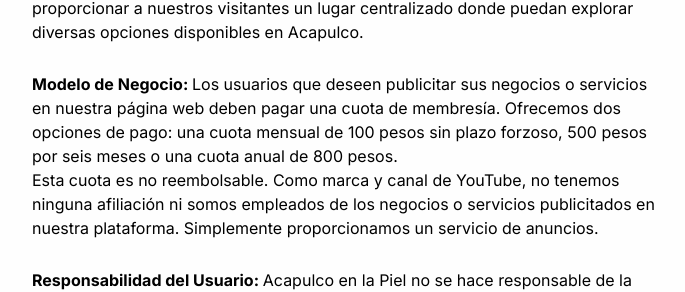
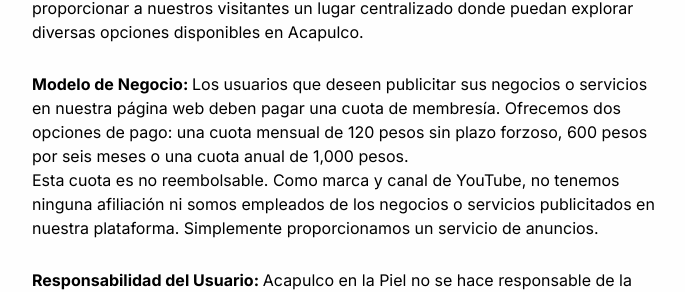
Before and after one commit to davehernandez92/acapulco-enla-piel, a Next.js app: page /terminos in a window 1280 px wide. Shown: the part 729-1021 px from the top of the page, without its empty margins (296-981 px from the left). Built offline with nearby package versions, Linux system fonts and the light colour scheme.

Commit message:
updated costs

```diff
--- a/app/terminos/page.js
+++ b/app/terminos/page.js
@@ -15,7 +15,7 @@
                         <span className='font-semibold'>Descripción del Servicio: </span>Acapulco en la Piel es una plataforma en línea dedicada a la publicidad de servicios y negocios ubicados en Acapulco. Nuestro objetivo es proporcionar a nuestros visitantes un lugar centralizado donde puedan explorar diversas opciones disponibles en Acapulco.
                     </li>
                     <li>
-                    <span className='font-semibold'>Modelo de Negocio: </span> Los usuarios que deseen publicitar sus negocios o servicios en nuestra página web deben pagar una cuota de membresía. Ofrecemos dos opciones de pago: una cuota mensual de 100 pesos sin plazo forzoso, 500 pesos por seis meses o una cuota anual de 800 pesos. <br/>Esta cuota es no reembolsable. Como marca y canal de YouTube, no tenemos ninguna afiliación ni somos empleados de los negocios o servicios publicitados en nuestra plataforma. Simplemente proporcionamos un servicio de anuncios.</li>
+                    <span className='font-semibold'>Modelo de Negocio: </span> Los usuarios que deseen publicitar sus negocios o servicios en nuestra página web deben pagar una cuota de membresía. Ofrecemos dos opciones de pago: una cuota mensual de 120 pesos sin plazo forzoso, 600 pesos por seis meses o una cuota anual de 1,000 pesos. <br/>Esta cuota es no reembolsable. Como marca y canal de YouTube, no tenemos ninguna afiliación ni somos empleados de los negocios o servicios publicitados en nuestra plataforma. Simplemente proporcionamos un servicio de anuncios.</li>
 
                     <li>
                     <span className='font-semibold'>Responsabilidad del Usuario:  </span>Acapulco en la Piel no se hace responsable de la calidad o legalidad de las imágenes proporcionadas por el usuario para su anuncio, ni de cualquier problema de copyright asociado con esas imágenes. Ofrecemos servicios adicionales de fotografía semi-profesional y video tipo reseña de YouTube por un costo extra.</li>
```
